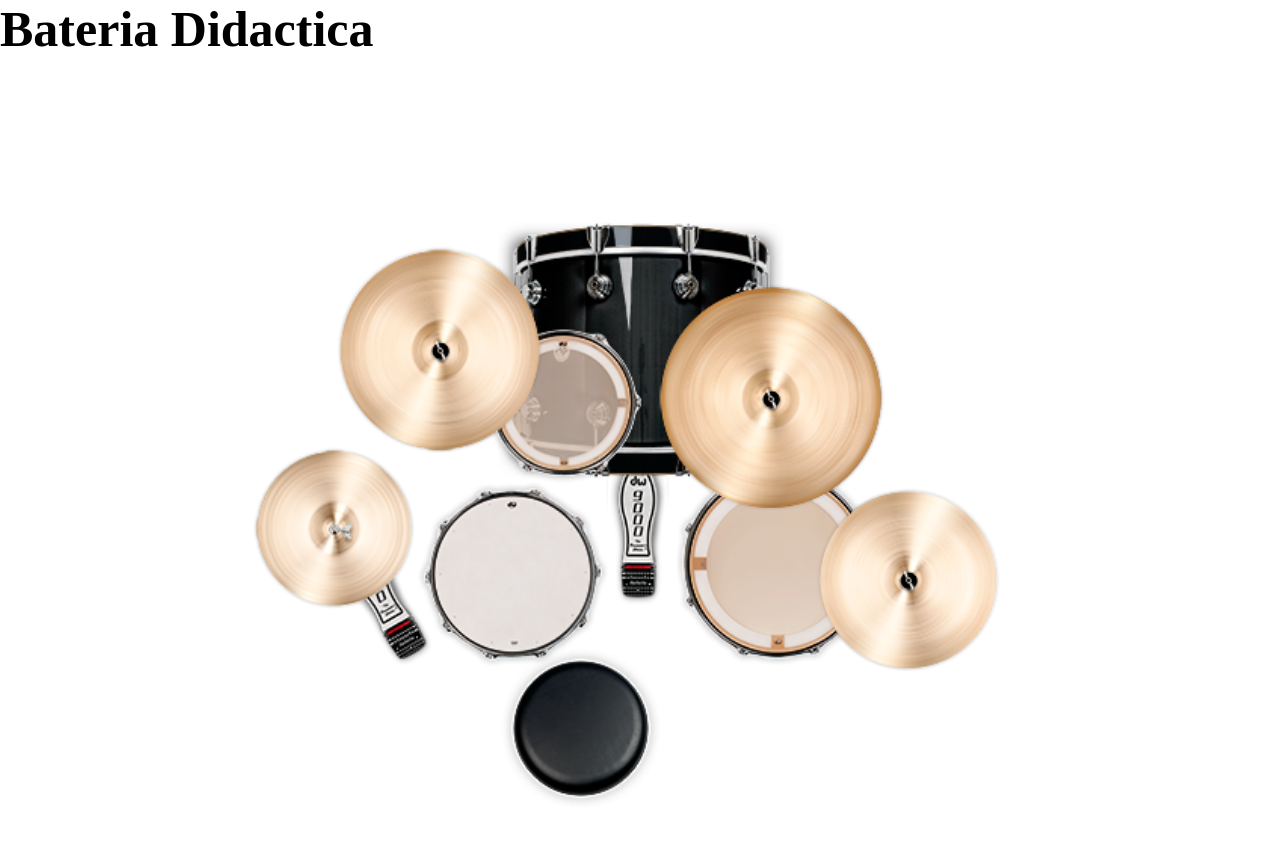
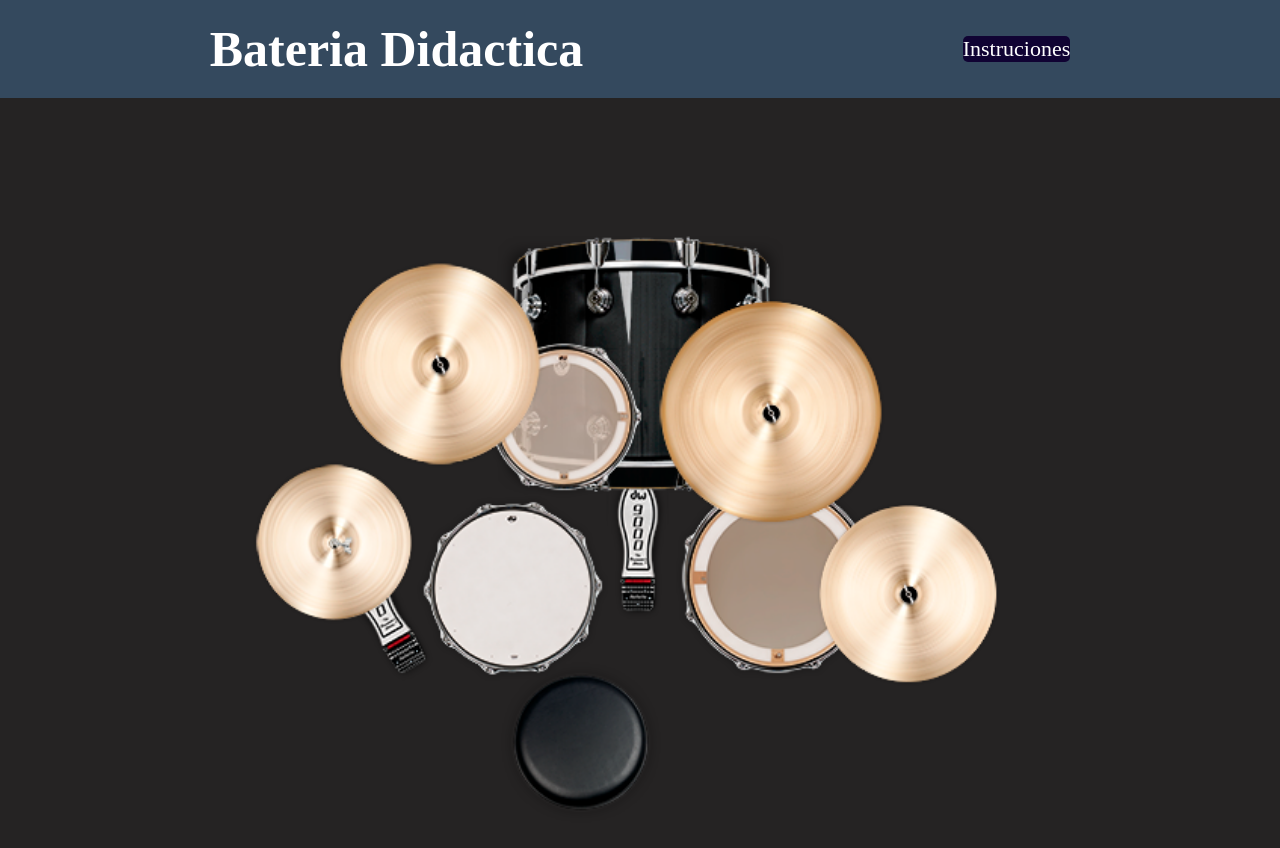
Before and after one commit to Uver24/Bateria, a plain HTML site: page Bateria.html in a window 1280 px wide. Drawn offline with Linux system fonts and the light colour scheme.

Commit message:
Arreglando algunos errores

```diff
--- a/Bateria.css
+++ b/Bateria.css
@@ -4,11 +4,7 @@
     margin: 0px;
 }
 body{
-<<<<<<< HEAD
    background-color:#252323
-=======
-   background-color:black
->>>>>>> e0702f461e948a2b8ef7fee4cc04d2f194f98c23
 
 }
 h1{
@@ -18,10 +14,6 @@ h1{
 
 }
 
-<<<<<<< HEAD
-
-=======
->>>>>>> e0702f461e948a2b8ef7fee4cc04d2f194f98c23
 header{
     display: flex;
     justify-content: space-around;
@@ -36,17 +28,10 @@ header{
 
 #boton{
     width: auto;
-<<<<<<< HEAD
     background: #100333;
     border-radius: 5px;
     color:white;
     font-size: 22px;
-=======
-    background: #34495e;
-    border-radius: 8px;
-    color:white;
-    font-size: 23px;
->>>>>>> e0702f461e948a2b8ef7fee4cc04d2f194f98c23
 
 }
 div{
```
Also changed, not shown: package.json (deleted, +0 -23 lines), 1 other file.
